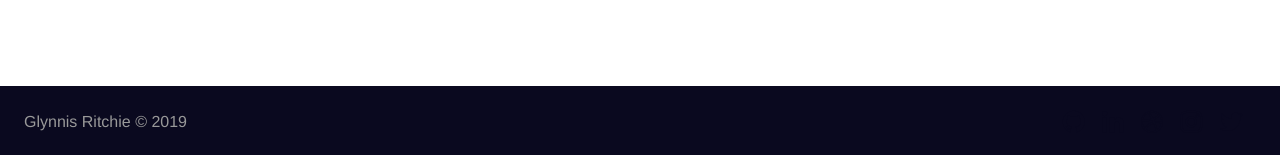
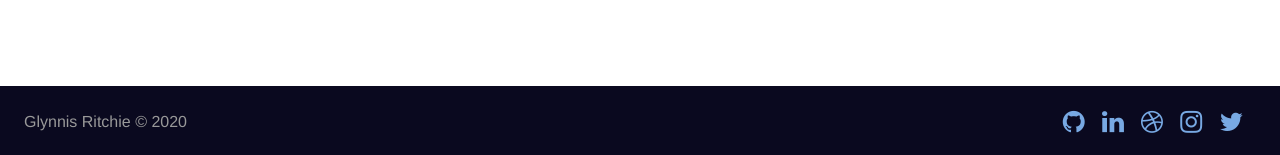
Before and after one commit to glynnis/glynn.is, a Jekyll site: the page built from index.html, in a window 1280 px wide. Shown: the part 2766-2921 px from the top of the page. Built offline with Jekyll 4.4.1, drawn with Linux system fonts in a browser that asks for light colours; nearby versions of some CDN libraries; some web fonts are replaced.

Commit message:
Update footer styles

```diff
--- a/_includes/footer.html
+++ b/_includes/footer.html
@@ -1,5 +1,5 @@
 <footer class="footer" role="contentinfo">
-  <div class="footer-copyright">Glynnis Ritchie © 2019</div>
+  <div class="footer-copyright">Glynnis Ritchie © 2020</div>
 
   <div class="footer-secondary-links">
     <ul>
--- a/_sass/_custom.scss
+++ b/_sass/_custom.scss
@@ -370,3 +370,16 @@ body {
 .photo-banner {
   padding: 2em 0 5em;
 }
+
+// Footer
+.footer ul li a {
+  color: $blue-100;
+  text-decoration: none;
+  transition: color $base-duration $base-timing;
+
+  &:active,
+  &:focus,
+  &:hover {
+    color: $blue-200;
+  }
+}
```
